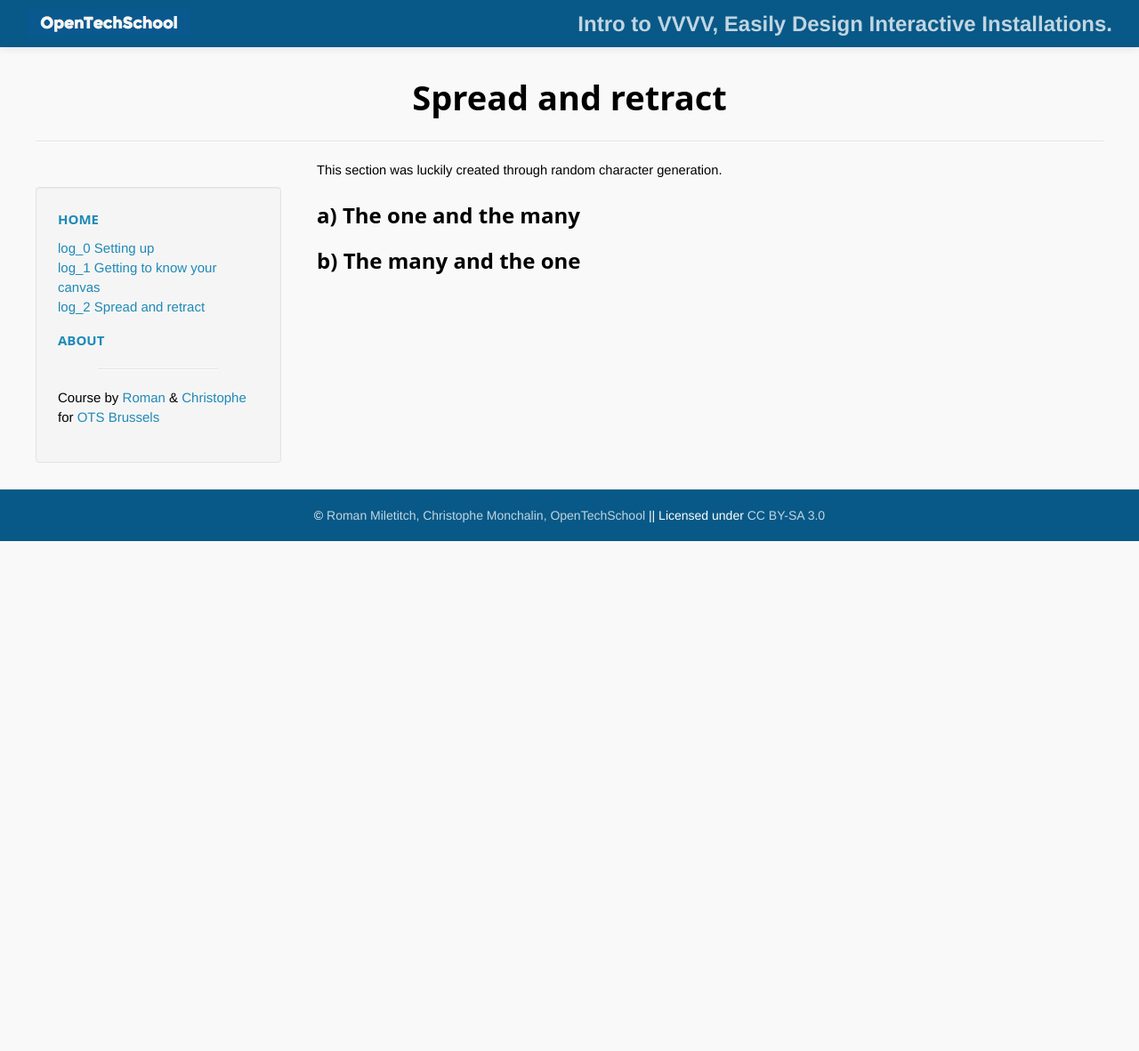
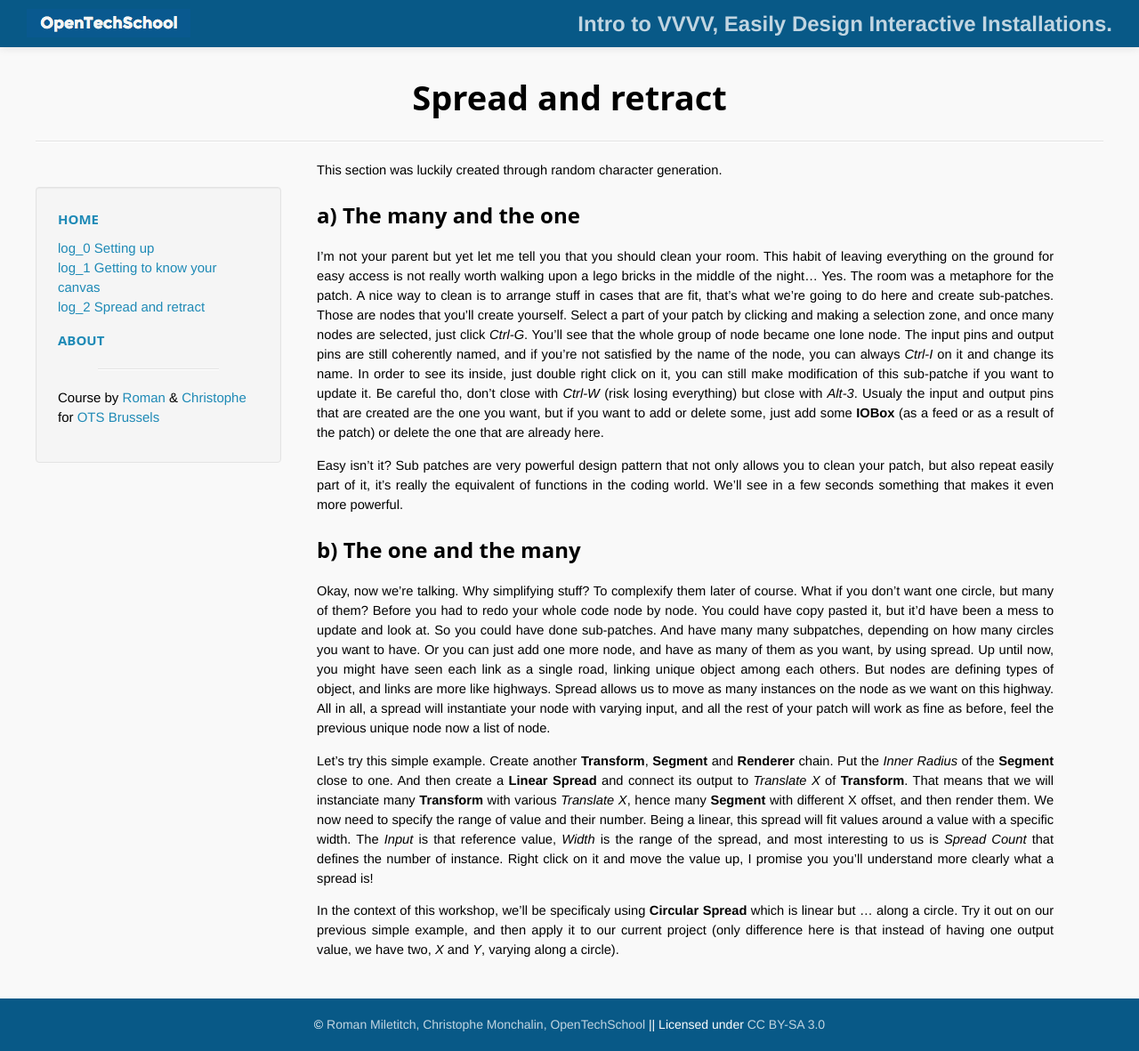
Before and after one commit to OpenTechSchool-Brussels/interactive-installations-with-VVVV, a Jekyll site: the page built from Spread-and-retract.markdown, in a window 1280 px wide. Shown: the whole page at 89% size. Built offline with Jekyll 4.4.1, drawn with Linux system fonts in a browser that asks for light colours; Markdown is read by kramdown in place of the engine named in the settings; before the commit the page ends 900 px from its top, so only the background shows below that.

Commit message:
update....

```diff
--- a/Spread-and-retract.markdown
+++ b/Spread-and-retract.markdown
@@ -7,6 +7,16 @@ num: 2
 
 This section was luckily created through random character generation.
 
-##a) The one and the many
+##a) The many and the one
 
-##b) The many and the one
+I'm not your parent but yet let me tell you that you should clean your room. This habit of leaving everything on the ground for easy access is not really worth walking upon a lego bricks in the middle of the night... Yes. The room was a metaphore for the patch. A nice way to clean is to arrange stuff in cases that are fit, that's what we're going to do here and create sub-patches. Those are nodes that you'll create yourself. Select a part of your patch by clicking and making a selection zone, and once many nodes are selected, just click *Ctrl-G*. You'll see that the whole group of node became one lone node. The input pins and output pins are still coherently named, and if you're not satisfied by the name of the node, you can always *Ctrl-I* on it and change its name. In order to see its inside, just double right click on it, you can still make modification of this sub-patche if you want to update it. Be careful tho, don't close with *Ctrl-W* (risk losing everything) but close with *Alt-3*. Usualy the input and output pins that are created are the one you want, but if you want to add or delete some, just add some **IOBox** (as a feed or as a result of the patch) or delete the one that are already here.
+
+Easy isn't it? Sub patches are very powerful design pattern that not only allows you to clean your patch, but also repeat easily part of it, it's really the equivalent of functions in the coding world. We'll see in a few seconds something that makes it even more powerful.
+
+##b) The one and the many
+
+Okay, now we're talking. Why simplifying stuff? To complexify them later of course. What if you don't want one circle, but many of them? Before you had to redo your whole code node by node. You could have copy pasted it, but it'd have been a mess to update and look at. So you could have done sub-patches. And have many many subpatches, depending on how many circles you want to have. Or you can just add one more node, and have as many of them as you want, by using spread. Up until now, you might have seen each link as a single road, linking unique object among each others. But nodes are defining types of object, and links are more like highways. Spread allows us to move as many instances on the node as we want on this highway. All in all, a spread will instantiate your node with varying input, and all the rest of your patch will work as fine as before, feel the previous unique node now a list of node.
+
+Let's try this simple example. Create another **Transform**, **Segment** and **Renderer** chain. Put the *Inner Radius* of the **Segment** close to one. And then create a **Linear Spread** and connect its output to *Translate X* of **Transform**. That means that we will instanciate many **Transform** with various *Translate X*, hence many **Segment** with different X offset, and then render them. We now need to specify the range of value and their number. Being a linear, this spread will fit values around a value with a specific width. The *Input* is that reference value, *Width* is the range of the spread, and most interesting to us is *Spread Count* that defines the number of instance. Right click on it and move the value up, I promise you you'll understand more clearly what a spread is!
+
+In the context of this workshop, we'll be specificaly using **Circular Spread** which is linear but ... along a circle. Try it out on our previous simple example, and then apply it to our current project (only difference here is that instead of having one output value, we have two, *X* and *Y*, varying along a circle).
```
Also changed, not shown: Getting-to-know-your-canvas.markdown (+7 -2 lines).
